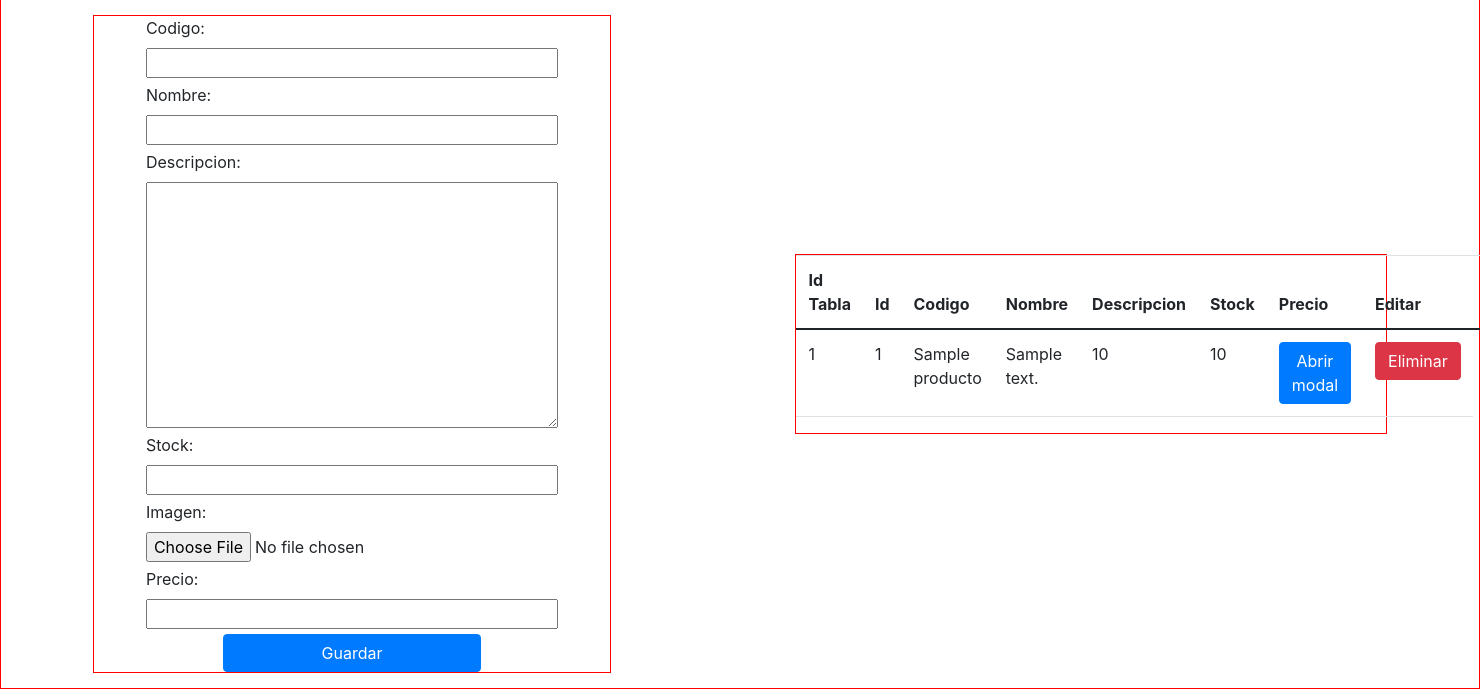
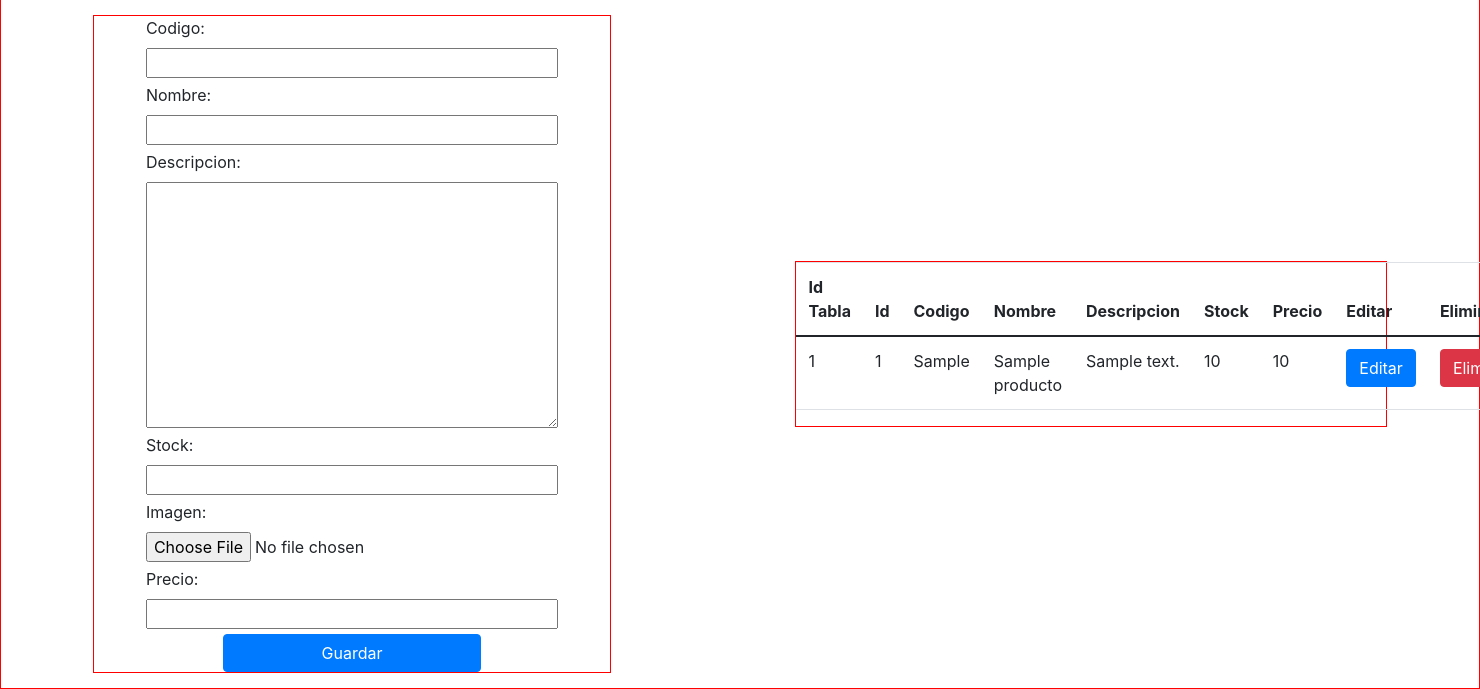
Before and after one commit to NataliaGodoy28/MusicPro, a Django app: page /productos in a window 1480 px wide; the page is wider, and only the part inside the window is pictured. Shown: the part 127-816 px from the top of that part. Run offline with Django 4.2, Linux system fonts and the light colour scheme; tables that the repository leaves empty hold one stand-in row (values such as "Sample post"); some libraries are stand-ins or nearby versions.

Commit message:
arregle la cagaita

```diff
--- a/core/templates/core/productos.html
+++ b/core/templates/core/productos.html
@@ -61,13 +61,14 @@
                 <tr>
                     <td>{{ forloop.counter }}</td>
                     <td>{{ producto.id }}</td>
+                    <td>{{ producto.codigo }}</td>
                     <td>{{ producto.nombre }}</td>
                     <td>{{ producto.descripcion }}</td>
                     <td>{{ producto.stock }}</td>
                     <td>{{ producto.precio }}</td>
                     <td>
                         <button type="button" class="btn btn-primary" data-toggle="modal" data-target="#modal{{ forloop.counter }}">
-                            Abrir modal
+                            Editar
                         </button>
                         <div id="modal{{ forloop.counter }}" class="modal fade" tabindex="-1" role="dialog">
                             <div class="modal-dialog" role="document">
```
